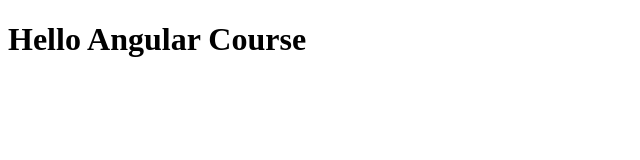
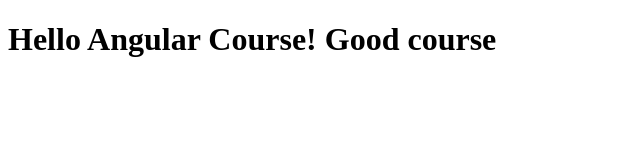
Before and after one commit to EmmyReign/angular-test, a plain HTML site: page index.html in a window 1280 px wide. Shown: the whole page, without its empty margins (0-640 px from the left). Drawn offline with Linux system fonts and the light colour scheme.

Commit message:
New file update.

```diff
--- a/index.html
+++ b/index.html
@@ -5,6 +5,6 @@
     <title>Hello Angular</title>
   </head>
   <body>
-    <h1>Hello Angular Course</h1>
+    <h1>Hello Angular Course! Good course</h1>
   </body>
 </html>
```
